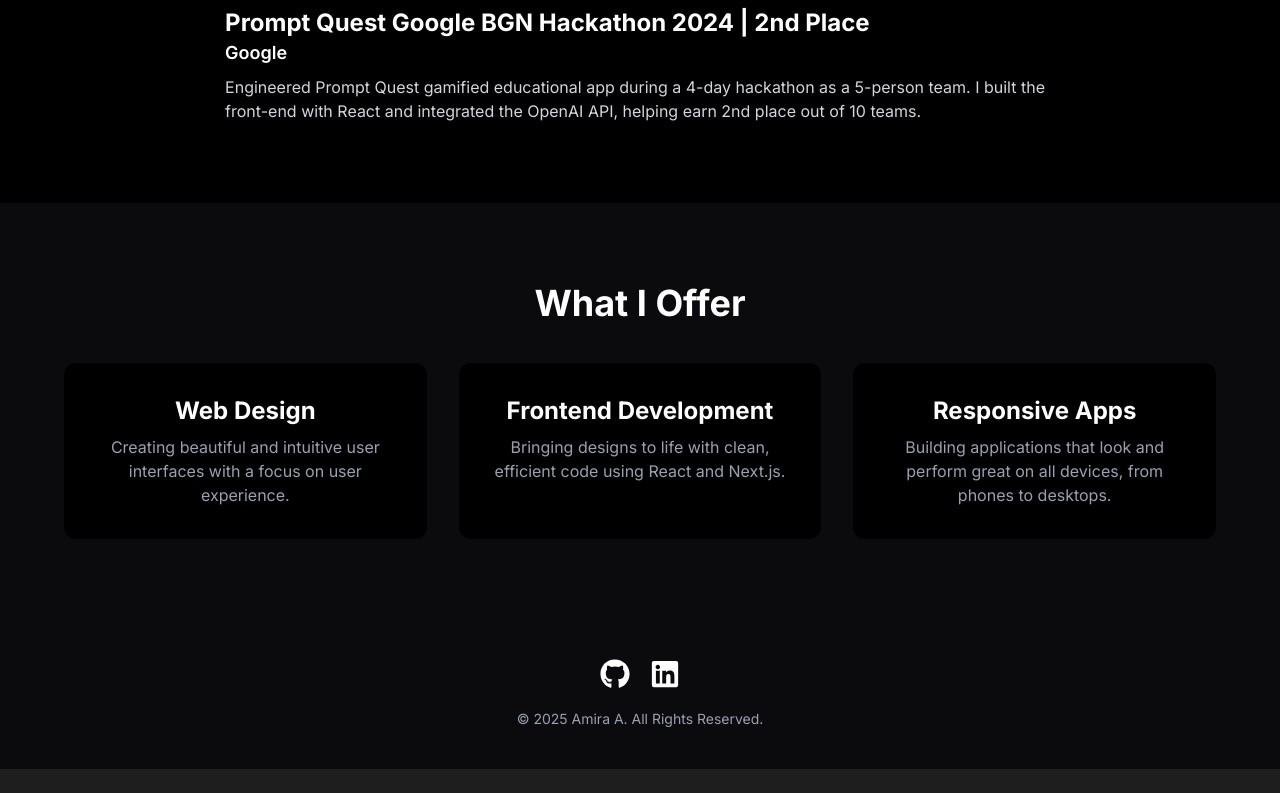
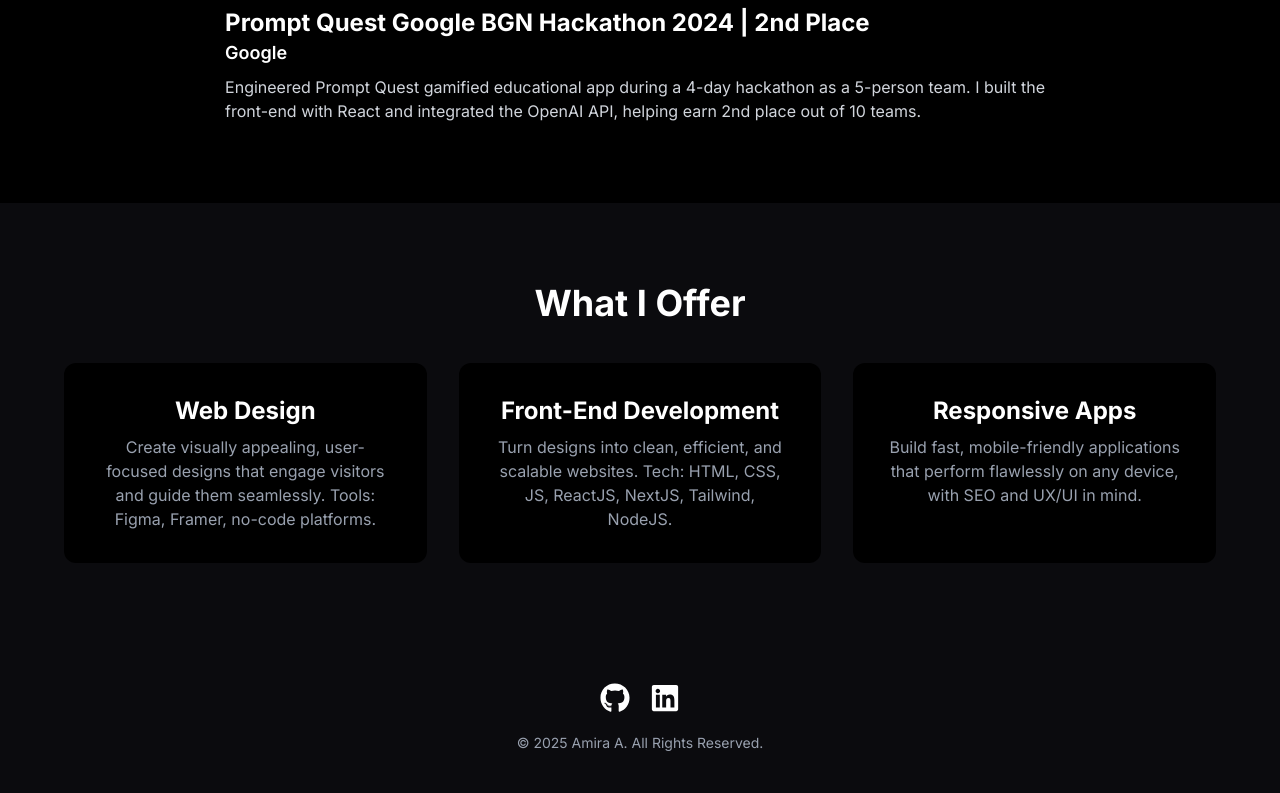
Before and after one commit to amiraTech/personal-portfolio, a Next.js app in the folder personal-portfolio/: page / in a window 1280 px wide. Shown: the part 1933-2726 px from the top of the page. Before the commit the page ends 2702 px from the top, so only its background shows below. Built offline with nearby package versions, Linux system fonts and the light colour scheme.

Commit message:
21/09/2025

```diff
--- a/personal-portfolio/app/page.tsx
+++ b/personal-portfolio/app/page.tsx
@@ -112,20 +112,20 @@ export default function Home() {
           <h2 className="text-4xl font-bold mb-10">What I Offer</h2>
           <div className="grid grid-cols-1 md:grid-cols-3 gap-8 max-w-6xl mx-auto">
             {/* Service 1 */}
-            <div className="bg-[#000000] p-8 rounded-xl">
+            <div className="bg-[#000000] p-8 rounded-xl transition-all duration-300 hover:outline hover:outline-2 hover:outline-offset-2 hover:outline-[#df0303]">
               <h3 className="text-2xl font-bold mb-2">Web Design</h3>
-              <p className="text-gray-400">Creating beautiful and intuitive user interfaces with a focus on user experience.</p>
+              <p className="text-gray-400">Create visually appealing, user-focused designs that engage visitors and guide them seamlessly. Tools: Figma, Framer, no-code platforms.</p>
               </div>
 
               {/* Service 2 */}
-               <div className="bg-[#000000] p-8 rounded-xl">
-                <h3 className="text-2xl font-bold mb-2">Frontend Development</h3>
-                <p className="text-gray-400">Bringing designs to life with clean, efficient code using React and Next.js.</p>
+               <div className="bg-[#000000] p-8 rounded-xl transition-all duration-300 hover:outline hover:outline-2 hover:outline-offset-2 hover:outline-[#df0303]">
+                <h3 className="text-2xl font-bold mb-2">Front-End Development</h3>
+                <p className="text-gray-400">Turn designs into clean, efficient, and scalable websites. Tech: HTML, CSS, JS, ReactJS, NextJS, Tailwind, NodeJS.</p>
                 </div>
                 {/* Service 3 */}
-                <div className="bg-[#000000] p-8 rounded-xl">
+                <div className="bg-[#000000] p-8 rounded-xl transition-all duration-300 hover:outline hover:outline-2 hover:outline-offset-2 hover:outline-[#df0303]">
                   <h3 className="text-2xl font-bold mb-2">Responsive Apps</h3>
-                  <p className="text-gray-400">Building applications that look and perform great on all devices, from phones to desktops.</p>
+                  <p className="text-gray-400">Build fast, mobile-friendly applications that perform flawlessly on any device, with SEO and UX/UI in mind.</p>
                   </div>
                 </div>
             </section>
```
